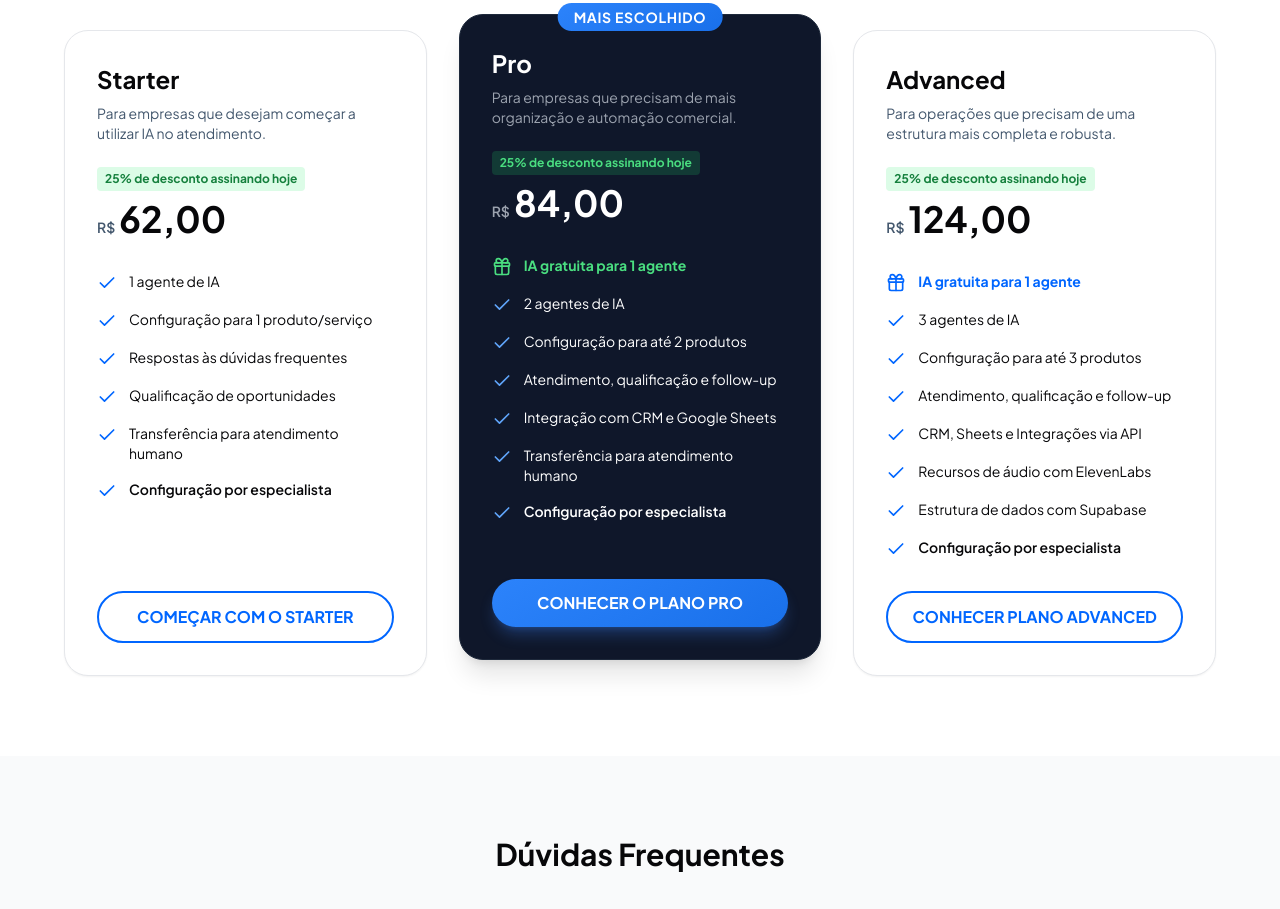
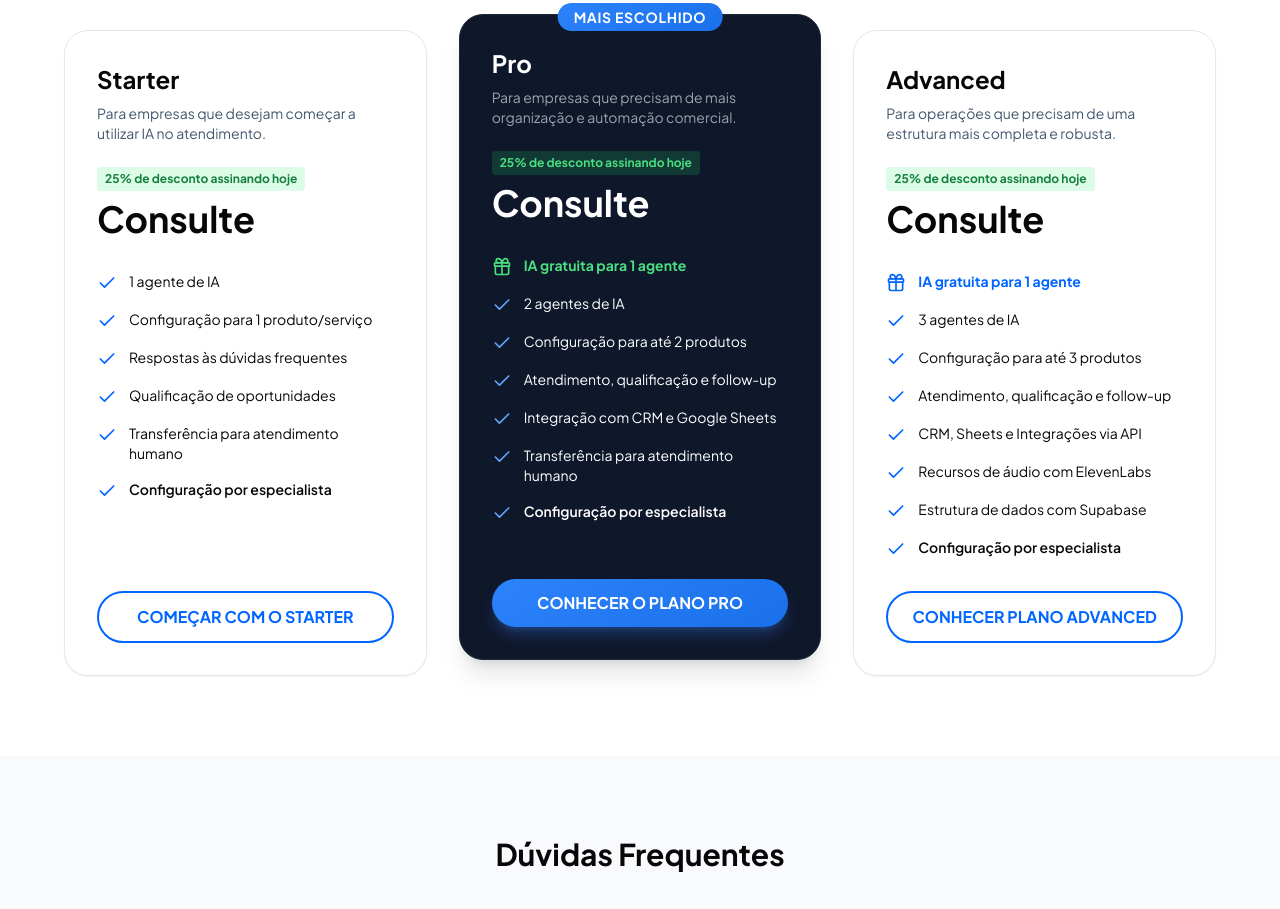
Before and after one commit to Camelusalessistema/camelusalessite, a plain HTML site: page index.html in a window 1280 px wide. Shown: the part 7728-8637 px from the top of the page. Drawn offline with nearby package versions, Linux system fonts and the light colour scheme.

Commit message:
Revert prices back to 'Consulte'

```diff
--- a/index.html
+++ b/index.html
@@ -746,9 +746,8 @@
                     <h3 class="text-xl sm:text-2xl font-bold mb-2">Starter</h3>
                     <p class="text-textgray text-xs sm:text-sm mb-6 min-h-[40px]">Para empresas que desejam começar a utilizar IA no atendimento.</p>
                     <div class="inline-block bg-green-100 text-green-700 text-[10px] sm:text-xs font-bold px-2 py-1 rounded mb-2 w-fit">25% de desconto assinando hoje</div>
-                    <div class="mb-6 sm:mb-8 flex items-baseline gap-1">
-                        <span class="text-sm font-semibold text-textgray">R$</span>
-                        <span class="text-3xl sm:text-4xl font-bold">62,00</span>
+                    <div class="mb-6 sm:mb-8">
+                        <span class="text-3xl sm:text-4xl font-bold">Consulte</span>
                     </div>
                     <ul class="space-y-3 sm:space-y-4 mb-8 flex-1">
                         <li class="flex items-start gap-2 sm:gap-3 text-xs sm:text-sm"><i data-lucide="check" class="text-primary w-4 h-4 sm:w-5 sm:h-5 shrink-0 mt-0.5"></i> 1 agente de IA</li>
@@ -767,9 +766,8 @@
                     <h3 class="text-xl sm:text-2xl font-bold mb-2">Pro</h3>
                     <p class="text-gray-400 text-xs sm:text-sm mb-6 min-h-[40px]">Para empresas que precisam de mais organização e automação comercial.</p>
                     <div class="inline-block bg-green-500/20 text-green-400 text-[10px] sm:text-xs font-bold px-2 py-1 rounded mb-2 w-fit">25% de desconto assinando hoje</div>
-                    <div class="mb-6 sm:mb-8 flex items-baseline gap-1 text-white">
-                        <span class="text-sm font-semibold text-gray-400">R$</span>
-                        <span class="text-3xl sm:text-4xl font-bold">84,00</span>
+                    <div class="mb-6 sm:mb-8">
+                        <span class="text-3xl sm:text-4xl font-bold text-white">Consulte</span>
                     </div>
                     <ul class="space-y-3 sm:space-y-4 mb-8 flex-1">
                         <li class="flex items-start gap-2 sm:gap-3 text-xs sm:text-sm font-bold text-green-400"><i data-lucide="gift" class="text-green-400 w-4 h-4 sm:w-5 sm:h-5 shrink-0 mt-0.5"></i> IA gratuita para 1 agente</li>
@@ -788,9 +786,8 @@
                     <h3 class="text-xl sm:text-2xl font-bold mb-2">Advanced</h3>
                     <p class="text-textgray text-xs sm:text-sm mb-6 min-h-[40px]">Para operações que precisam de uma estrutura mais completa e robusta.</p>
                     <div class="inline-block bg-green-100 text-green-700 text-[10px] sm:text-xs font-bold px-2 py-1 rounded mb-2 w-fit">25% de desconto assinando hoje</div>
-                    <div class="mb-6 sm:mb-8 flex items-baseline gap-1">
-                        <span class="text-sm font-semibold text-textgray">R$</span>
-                        <span class="text-3xl sm:text-4xl font-bold">124,00</span>
+                    <div class="mb-6 sm:mb-8">
+                        <span class="text-3xl sm:text-4xl font-bold">Consulte</span>
                     </div>
                     <ul class="space-y-3 sm:space-y-4 mb-8 flex-1">
                         <li class="flex items-start gap-2 sm:gap-3 text-xs sm:text-sm font-bold text-[#0066ff]"><i data-lucide="gift" class="text-primary w-4 h-4 sm:w-5 sm:h-5 shrink-0 mt-0.5"></i> IA gratuita para 1 agente</li>
```
